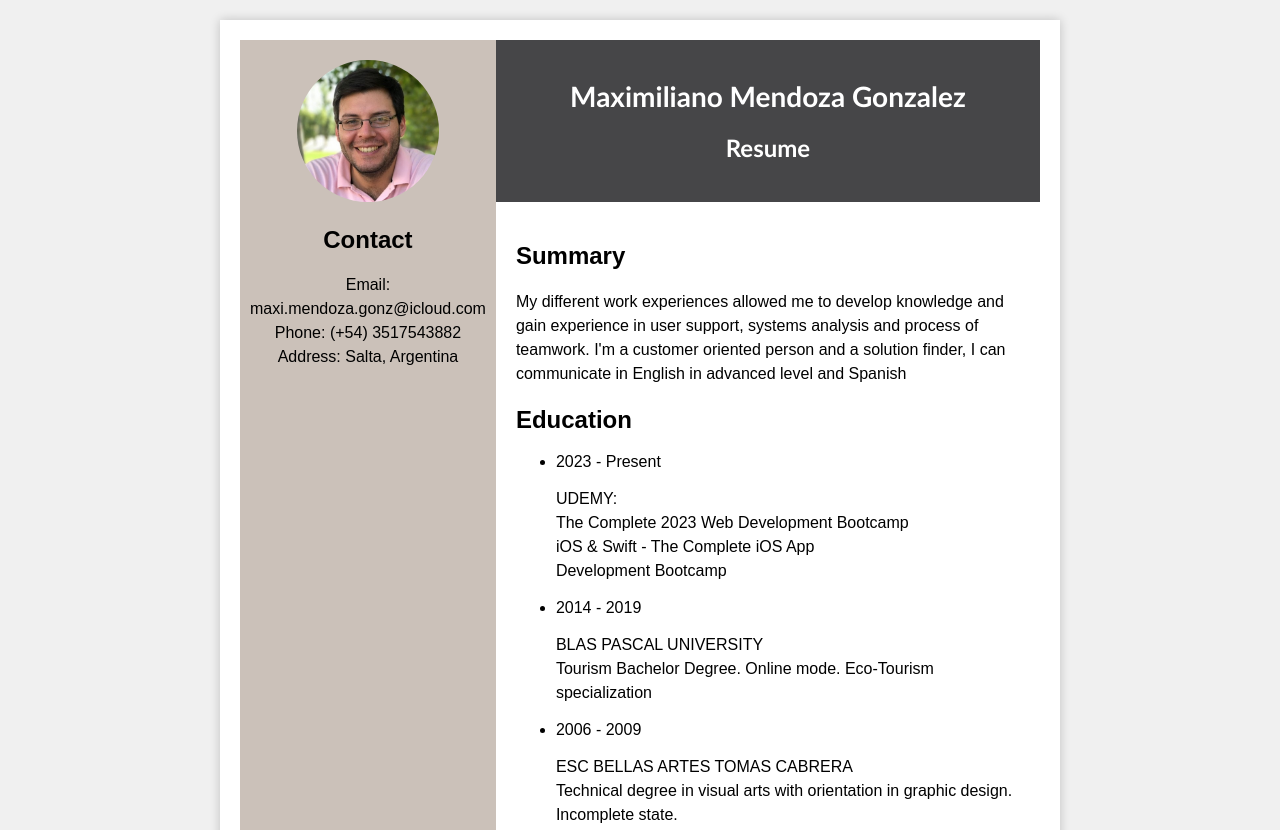
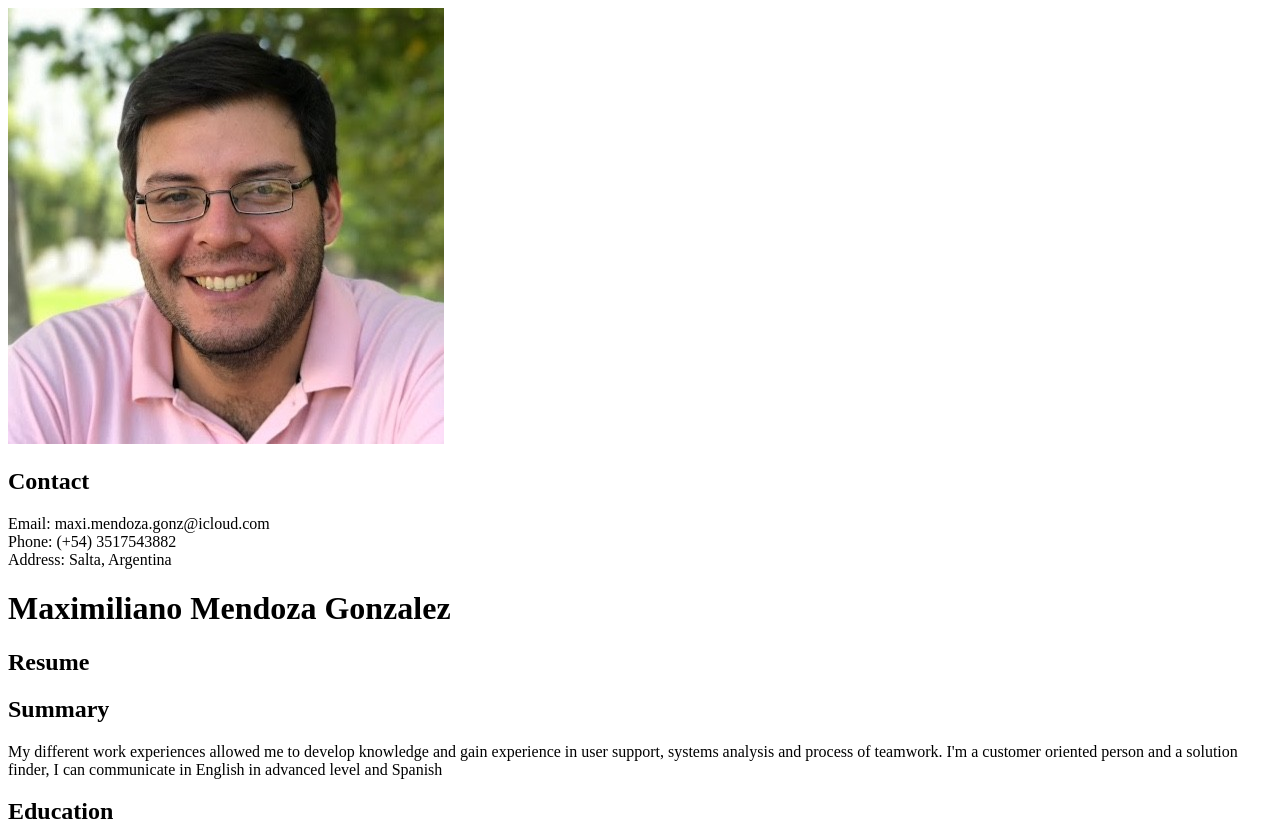
Before and after one commit to maximendozayeti/myresume, a plain HTML site: page index.html in a window 1280 px wide. Shown: the top 830 px of the page. Drawn offline with Linux system fonts and the light colour scheme.

Commit message:
Update index.html

```diff
--- a/index.html
+++ b/index.html
@@ -4,62 +4,12 @@
   <meta charset="UTF-8">
   <meta name="viewport" content="width=device-width, initial-scale=1.0">
   <title>My Resume</title>
-<style>
-  body {
-      font-family: Arial, sans-serif;
-      background-color: #f0f0f0;
-      margin: 0;
-      padding: 0;
-  }
-  .container {
-      max-width: 800px;
-      margin: 20px auto;
-      background-color: #fff;
-      box-shadow: 0 0 10px rgba(0, 0, 0, 0.2);
-      padding: 20px;
-      display: flex;
-  }
-  .left-column {
-      flex: 1;
-      padding: 10px;
-      text-align: center;
-      background-color: #CBC1B9;
-      font-size: medium;
-  }
-  .left-column img {
-      max-width: 60%;
-      border-radius: 50%;
-      margin: 10px auto 0;
-  }
-  .header {
-      text-align: center;
-      background-color: #464648;
-      padding: 20px;
-      font-family: 'Trebuchet MS', 'Lucida Sans Unicode', 'Lucida Grande', 'Lucida Sans', Arial, sans-serif;
-      color: #fff;
-  }
-  .right-column {
-      flex: 3;
-      padding: 20px;
-  }
-  h1 {
-      font-size: 28px;
-      margin-bottom: 10px;
-  }
-  h2 {
-      font-size: 24px;
-      margin-top: 20px;
-  }
-  p {
-      font-size: 16px;
-      line-height: 1.5;
-  }
-</style>
+
 </head>
 <body>
 <div class="container">
   <div class="left-column">
-      <img src="./Images/IMG_8672.JPG" alt="Your Name">
+      <img src="./images/IMG_8672.JPG" alt="Your Name">
       <h2>Contact</h2>
       <p>Email:
       maxi.mendoza.gonz@icloud.com<br>
```
